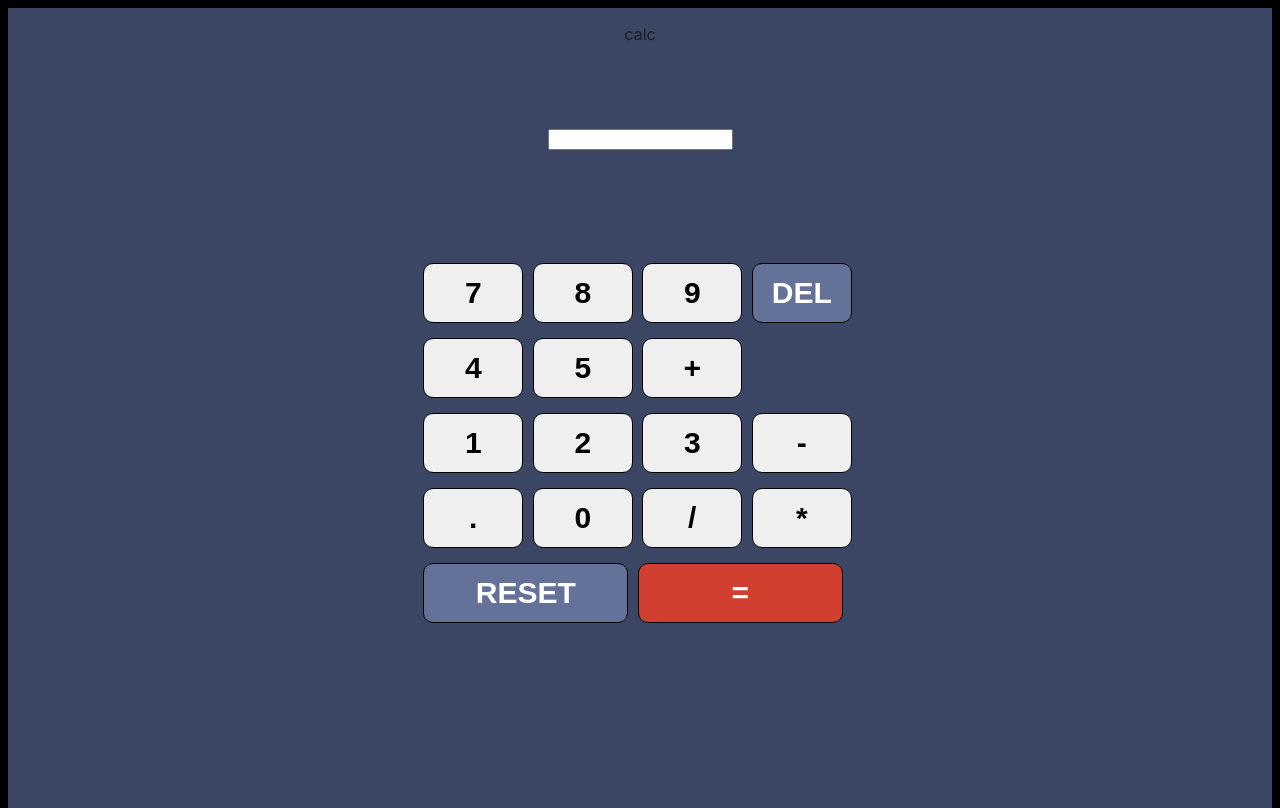
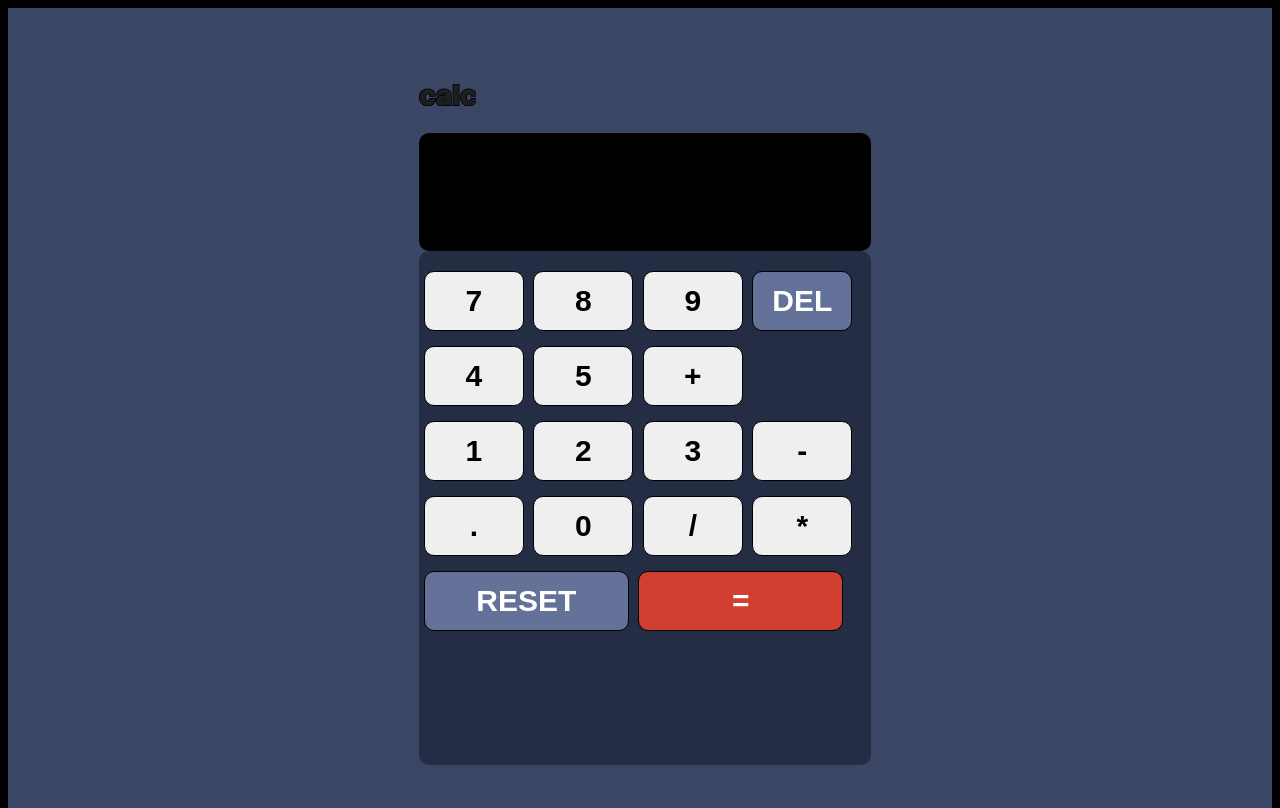
Before and after one commit to Tanzeelakhan42/Cuvette-MicroProject3, a plain HTML site: page index.html in a window 1280 px wide. Drawn offline with Linux system fonts and the light colour scheme.

Commit message:
Completed UI implementation of the project

```diff
--- a/index.html
+++ b/index.html
@@ -16,9 +16,12 @@
   </head>
   <body>
     <div class="main-container">
-      <div class="content-box-1"><p>calc</p></div>
+      <div class="calculator">
+        <div class="content-box-1">
+          <img src="./calc.svg" alt="Calc Icon" />
+        </div>
         <div class="content-box-2">
-        <input type="text" />
+          <input class="input" type="text" />
         </div>
         <div class="content-box-3">
           <div class="line-1">
@@ -50,5 +53,6 @@
           </div>
         </div>
       </div>
+    </div>
   </body>
 </html>
--- a/styles.css
+++ b/styles.css
@@ -12,15 +12,39 @@ body {
   align-items: center;
   flex-direction: column;
 }
+.calculator {
+  width: 35%;
+  height: 90%;
+  padding: 5px;
+}
 .content-box-1 {
   color: #1e1e1e;
-  height: 15%;
+  height: 4%;
+  width: 100%;
+  margin-top: 36px;
+  margin-bottom: 20px;
 }
 .content-box-2 {
   height: 15%;
+  width: 100%;
+  background-color: black;
+  border-radius: 10px;
+  padding: 5px;
+}
+.input {
+  height: 94%;
+  width: 100%;
+  border-radius: 10px;
+  background-color: transparent;
+  color: white;
+  border: none;
 }
 .content-box-3 {
+  width: 100%;
   height: 70%;
+  background-color: #252d44;
+  border-radius: 10px;
+  padding: 5px;
 }
 .line-1 {
   margin: 15px 0px;
```
Also changed, not shown: calc.svg (added). Lines whose indentation alone changed are shown as unchanged.
